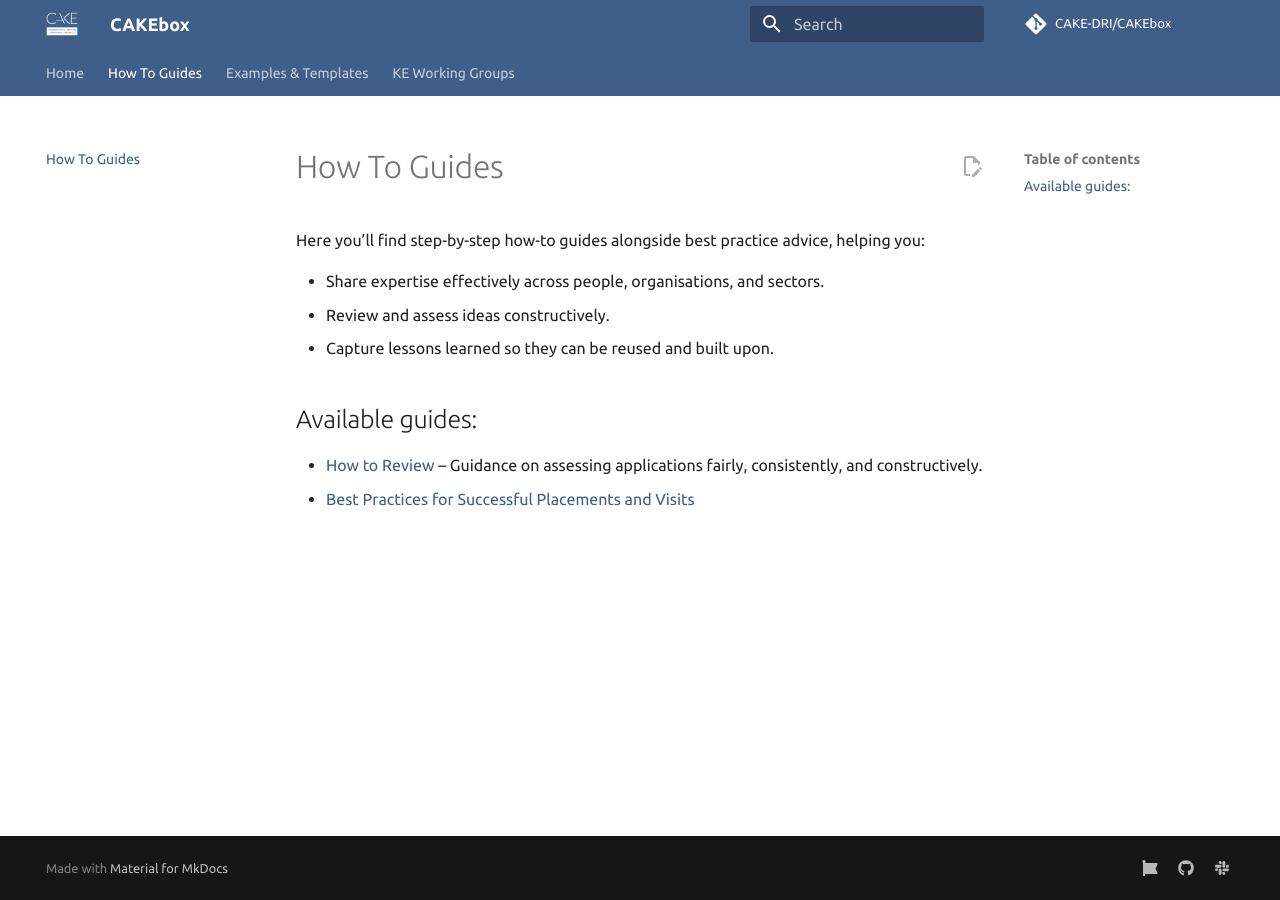
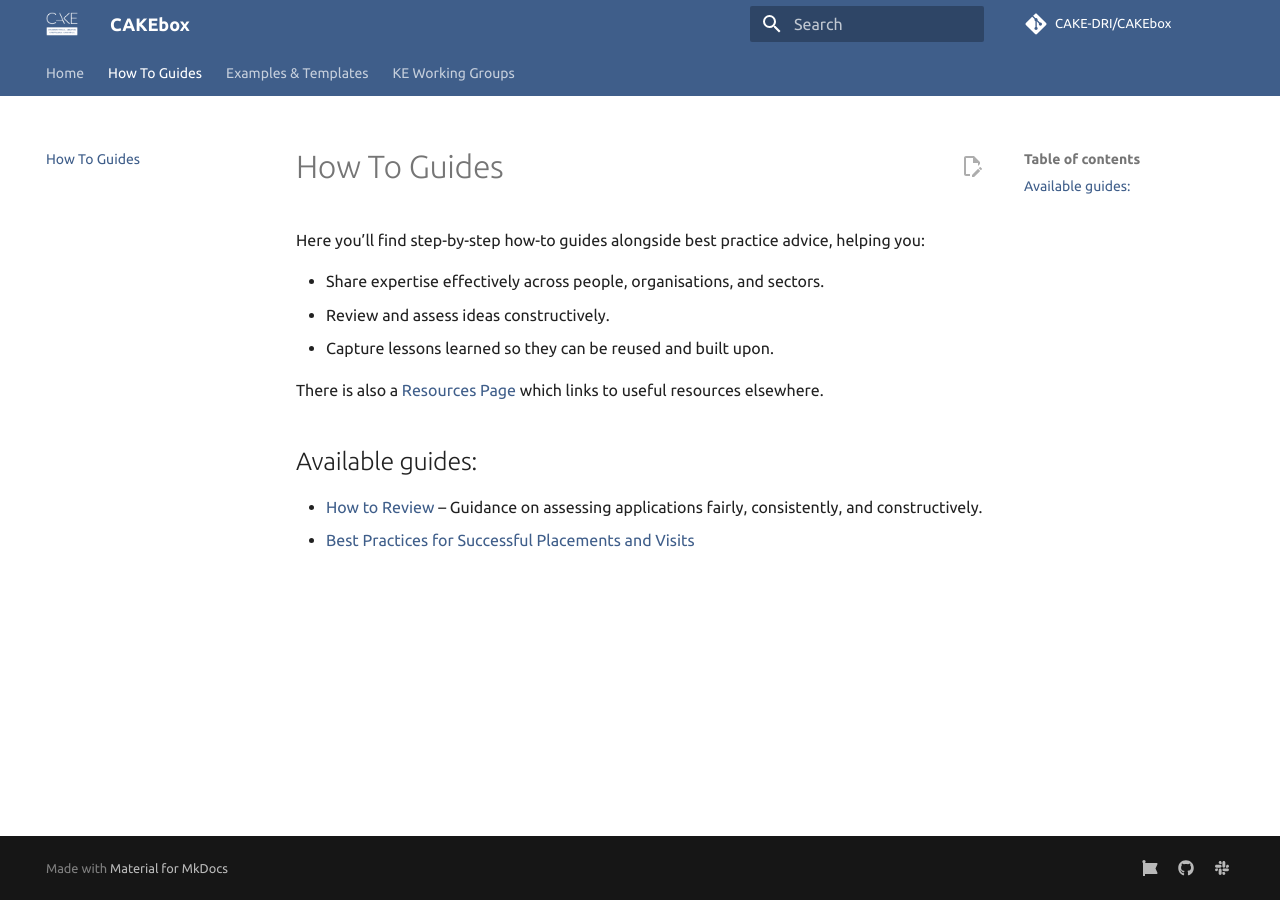
Before and after one commit to CAKE-DRI/CAKEbox, an MkDocs documentation site: the page built from docs/how-to/index.md, in a window 1280 px wide. Built offline with MkDocs 1.6.1 and Material for MkDocs 9.7.7, drawn with Linux system fonts in a browser that asks for light colours; comment, search, counter and statistics services are not loaded.

Commit message:
Link resources page from howto page

```diff
--- a/docs/how-to/index.md
+++ b/docs/how-to/index.md
@@ -8,6 +8,8 @@ Here you’ll find step-by-step how-to guides alongside best practice advice, he
 * Review and assess ideas constructively.
 * Capture lessons learned so they can be reused and built upon.
 
+There is also a [Resources Page](how-to-resources) which links to useful resources elsewhere.
+
 ## Available guides:
 
 * [How to Review](how-to-review.md) – Guidance on assessing applications fairly, consistently, and constructively.
```
